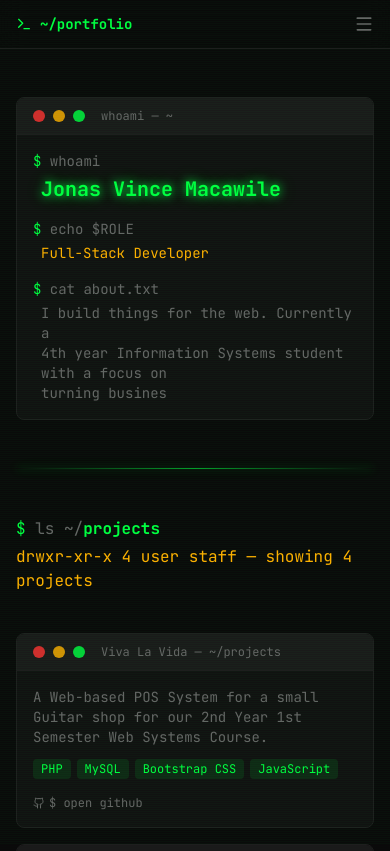
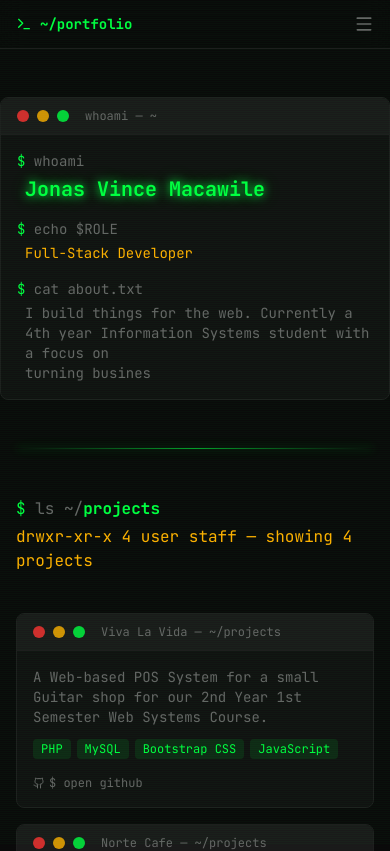
Before and after one commit to dev-nass/portfolio2026, a Vue app: page / in a window 390 px wide. Shown: the top 851 px of the page. Built offline with nearby package versions, Linux system fonts and the light colour scheme.

Commit message:
ref: hero section witdth

```diff
--- a/src/components/sections/HeroSection.vue
+++ b/src/components/sections/HeroSection.vue
@@ -33,7 +33,7 @@ onUnmounted(() => {
 </script>
 
 <template>
-    <section id="hero" class="mx-auto max-w-5xl px-4 py-12 md:py-20 lg:py-28">
+    <section id="hero" class="mx-auto max-w-5xl py-12 md:px-4 md:py-20 lg:px-4 lg:py-28">
         <div
             class="flex flex-col items-center gap-8 md:flex-row md:items-stretch md:gap-8 lg:gap-12"
         >
```
